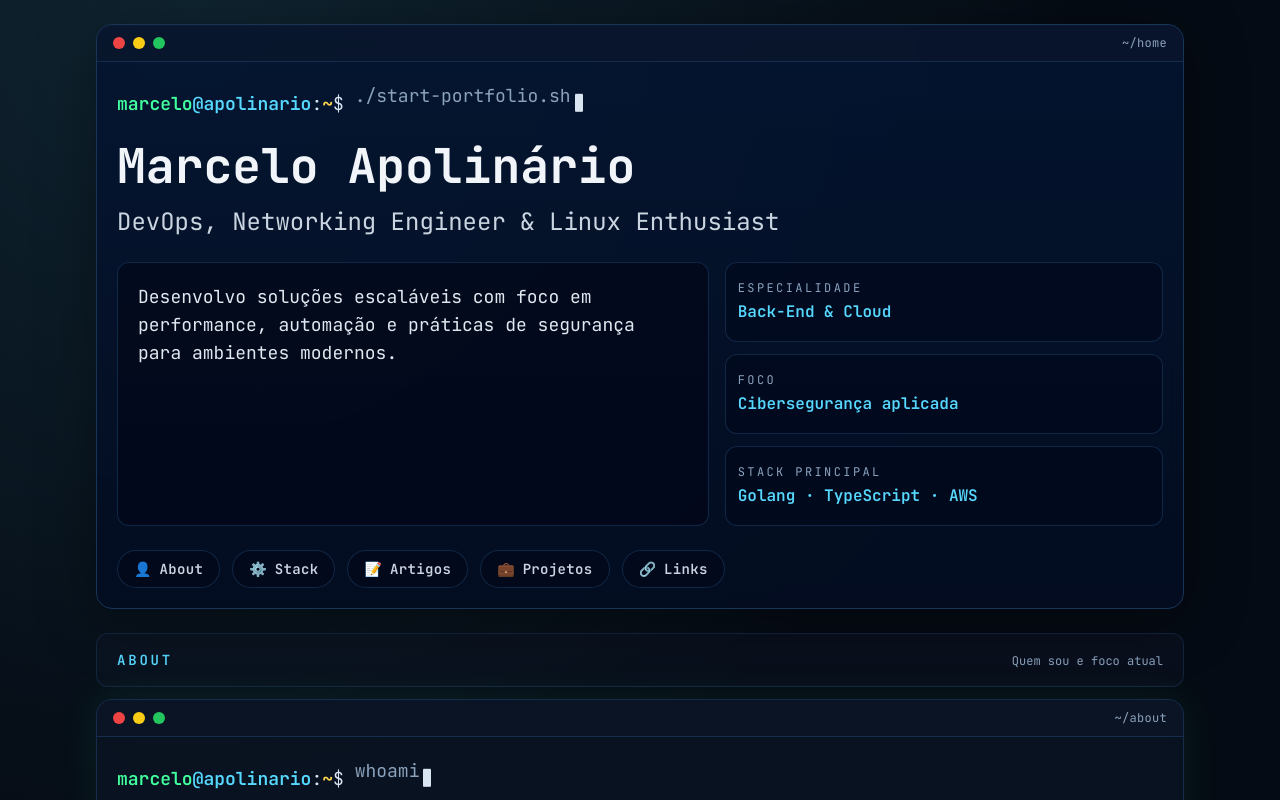
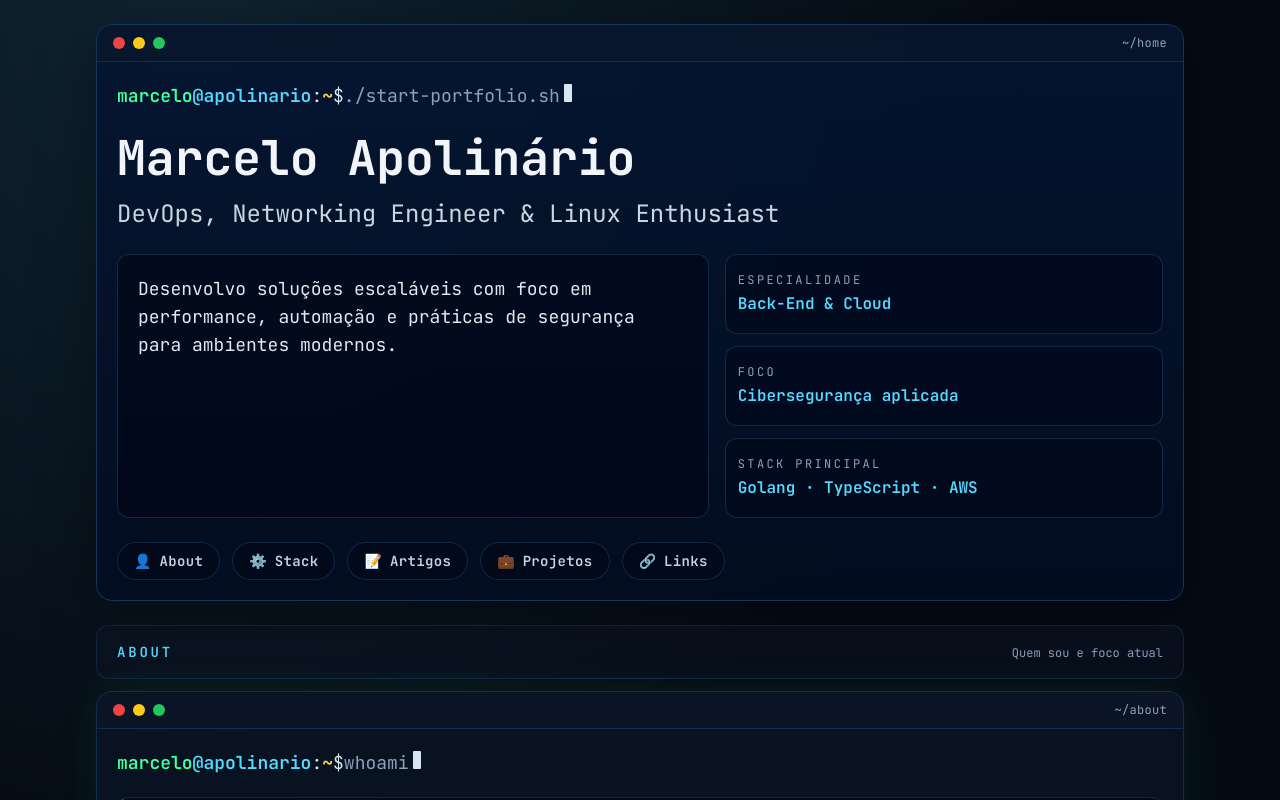
Before and after one commit to apolinario0x21/sturdy-parakeet, a Next.js app: page / in a window 1280 px wide. Shown: the top 800 px of the page. Built offline with nearby package versions, Linux system fonts and the light colour scheme.

Commit message:
fix: align typed command with terminal prompt

```diff
--- a/app/globals.css
+++ b/app/globals.css
@@ -65,6 +65,8 @@ body::after {
   .terminal-typing {
     @apply inline-block overflow-hidden whitespace-nowrap align-baseline;
     width: 0;
+    line-height: inherit;
+    vertical-align: baseline;
     animation: command-typing 2.6s steps(var(--typing-characters, 1), end) 300ms forwards;
   }
 
--- a/components/Prompt.tsx
+++ b/components/Prompt.tsx
@@ -11,17 +11,17 @@ export function Prompt({ path = '~', command }: PromptProps) {
   } as CSSProperties;
 
   return (
-    <p className="text-xs leading-relaxed sm:text-base lg:text-lg">
+    <p className="flex items-baseline whitespace-nowrap text-xs leading-relaxed sm:text-base lg:text-lg">
       <span className="font-semibold text-term-green">marcelo</span>
       <span className="font-semibold text-term-cyan">@apolinario</span>
       <span>:</span>
       <span className="font-semibold text-amber-300">{path}</span>
       <span>$ </span>
-      <span className="terminal-typing break-all text-term-mute" style={typingStyle}>
+      <span className="terminal-typing text-term-mute" style={typingStyle}>
         {command}
       </span>
       <span
-        className="terminal-cursor ml-1 inline-block h-[1em] w-2 translate-y-[0.1em] rounded-[1px] bg-term-text align-baseline"
+        className="terminal-cursor ml-1 inline-block h-[1em] w-2 rounded-[1px] bg-term-text align-baseline"
         aria-hidden
       />
     </p>
```
